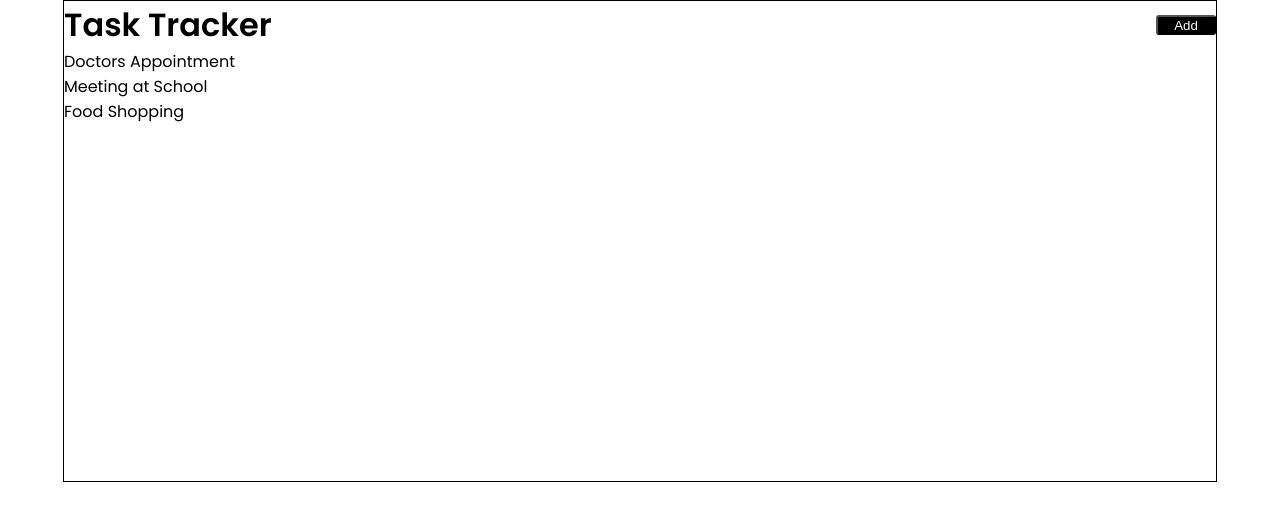
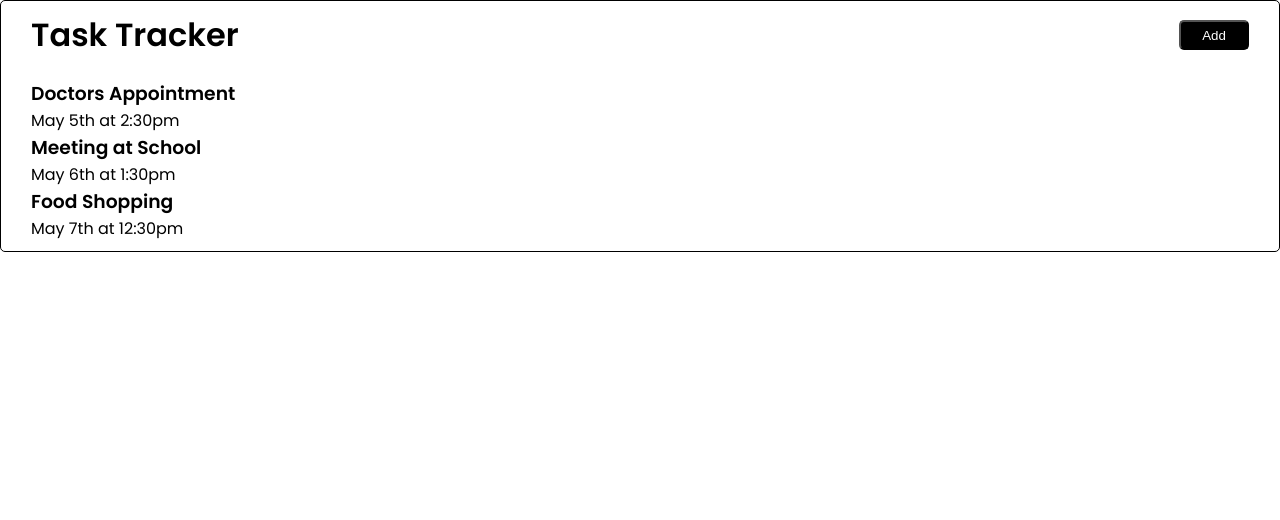
Before and after one commit to Tura-lab/angular-dummy1, an Angular app: page / in a window 1280 px wide. Shown: the top 520 px of the page. Built offline with nearby package versions, Linux system fonts and the light colour scheme.

Commit message:
5 files modified

```diff
--- a/src/app/app.component.css
+++ b/src/app/app.component.css
@@ -2,13 +2,16 @@
 
 * {
   font-family: 'Poppins', sans-serif;
-  margin: 0;
+  margin : 10px;
   padding: 0;
 }
 
 .container {
-  height: 60vh;
-  width: 90%;
+  padding: 0 20px;
+  display: flex;
+  flex-direction: column;
+  justify-content: center;
   margin: 0 auto;
   border: 1px solid;
+  border-radius: 5px;
 }
--- a/src/app/components/button/button.component.css
+++ b/src/app/components/button/button.component.css
@@ -1,6 +1,6 @@
 button {
-  width: 60px;
-  height: 20px;
-  border-radius: 3px;
+  width: 70px;
+  height: 30px;
+  border-radius: 5px;
   cursor: pointer;
 }
--- a/src/app/components/task-item/task-item.component.html
+++ b/src/app/components/task-item/task-item.component.html
@@ -1,3 +1,4 @@
-<p>
-{{ task.text }}
-</p>
+<div class="task">
+  <h3>{{ task.text }}</h3>
+  <p>{{ task.day }}</p>
+</div>
--- a/src/app/components/tasks/tasks.component.css
+++ b/src/app/components/tasks/tasks.component.css
@@ -0,0 +1,5 @@
+.tasks-container {
+  display: flex;
+  flex-direction: column;
+  justify-content: center;
+}
--- a/src/app/components/tasks/tasks.component.html
+++ b/src/app/components/tasks/tasks.component.html
@@ -1 +1,3 @@
-<app-task-item *ngFor="let task of tasks" [task]="task"></app-task-item>
+<div class="tasks-container">
+  <app-task-item *ngFor="let task of tasks" [task]="task"></app-task-item>
+</div>
```
